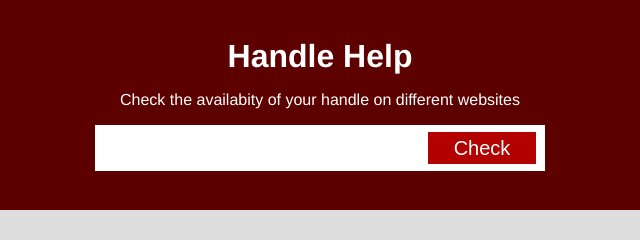
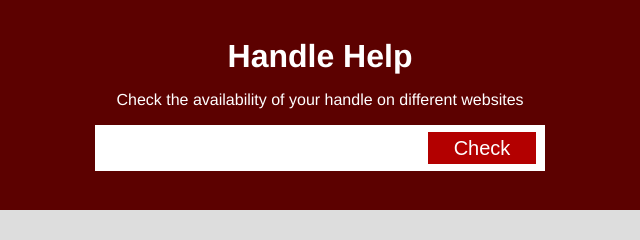
Before and after one commit to kyleconroy/handlehelp, a plain HTML site: page index.html in a window 1280 px wide. Shown: the top 240 px of the page, 320-960 px from the left. Drawn offline with Linux system fonts and the light colour scheme.

Commit message:
Fix typo

```diff
--- a/index.html
+++ b/index.html
@@ -10,7 +10,7 @@
     <div>
       <header>
         <h1>Handle Help</h1>
-        <p>Check the availabity of your handle on different websites</p>
+        <p>Check the availability of your handle on different websites</p>
         <form id="search" action="/search" method="GET">
           <input required id="query" type="text" name="query"><input type="submit" value="Check">
         </form>
```
